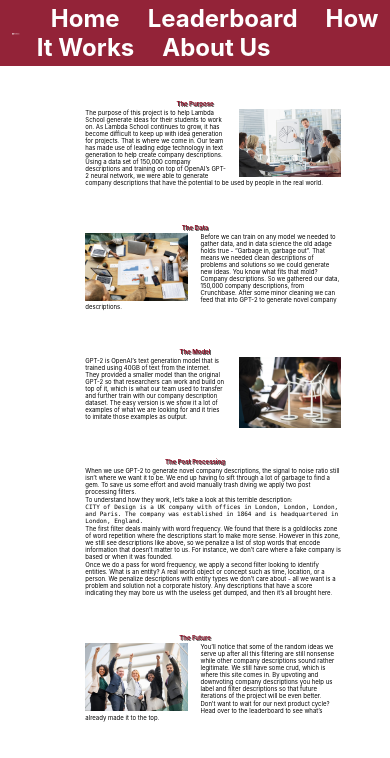
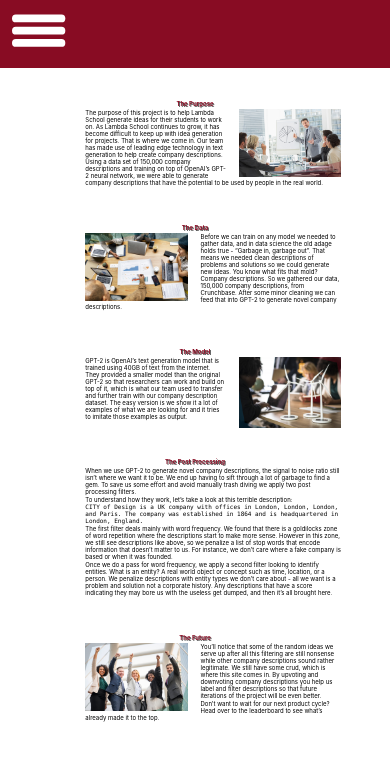
Before and after one commit to labs15-pain-point/frontend, a React (Create React App) app in the folder client/: page /howitworks in a window 390 px wide. Shown: the top 758 px of the page. Built offline with nearby package versions, Linux system fonts and the light colour scheme.

Commit message:
fixed navbar

```diff
--- a/client/package.json
+++ b/client/package.json
@@ -5,12 +5,16 @@
   "dependencies": {
     "axios": "^0.19.0",
     "react": "^16.9.0",
+    "react-burger-menu": "^2.6.11",
     "react-dom": "^16.9.0",
     "react-loader": "^2.4.5",
     "react-loader-spinner": "^3.1.2",
+    "react-motion": "^0.5.2",
+    "react-responsive": "^8.0.1",
     "react-router-dom": "^5.0.1",
     "react-scripts": "3.1.1",
     "react-scrollable-list": "^1.2.0",
+    "reactstrap": "^8.0.1",
     "styled-components": "^4.3.2"
   },
   "scripts": {
--- /dev/null
+++ b/client/src/components/DesktopHeader.js
@@ -0,0 +1,82 @@
+import React from 'react'
+import { NavLink } from 'react-router-dom'
+import styled from 'styled-components'
+import logoWhite from '../imgs/99LogoWithTextWhite.png'
+
+
+const DesktopHeader = props => {
+    return(
+        <StyledNav>
+        <div classname="logo">
+            <img src={logoWhite} alt="99 Logo White"/>
+        </div>
+        <div className="test">
+            <NavLink to="/">Home</NavLink>
+            <NavLink to="/leaderboard">Leaderboard</NavLink>
+            <NavLink to="/howitworks">How It Works</NavLink>
+            <NavLink to="/about">About Us</NavLink>
+        </div>
+    </StyledNav>
+    )
+}
+
+const StyledNav = styled.div`
+    background-color: #880C23;
+    position: fixed;
+    top: 0;
+    width: 100%;
+    display: flex;
+    flex-wrap: nowrap;
+    justify-content: space-evenly;
+    align-items: center;
+    margin-bottom: 50px;
+
+
+
+    padding: 1% 3% 1% 3%;
+    opacity: .9;
+
+    @media (max-width: 500px) {
+        padding-bottom: 50px;
+    }
+    @media (max-width: 800px) {
+        align-items: center;
+    }
+    .test {
+        display: flex;
+        width: 60%;
+        @media (max-width: 800px) {
+            margin-left: -30%;
+            align-items: center;
+        }
+        @media(max-width: 500px) {
+            display: none;
+        }
+    }
+    a {
+        color: #ffffff;
+        text-align: center;
+        padding: 14px;
+        text-decoration: none;
+        font-size: 2.4rem;
+        font-weight: bold;
+        @media (max-width: 800px) {
+            font-size: 1.6rem;
+            padding: 5px;
+
+        }
+        &:hover {
+            background: #545454;
+            color: black;
+        }
+    }
+    img {
+        width: 35%;
+        @media (max-width: 800px) {
+            width: 50%;
+        }
+    }
+
+`
+
+export default DesktopHeader
--- /dev/null
+++ b/client/src/components/Hamburger.js
@@ -0,0 +1,65 @@
+import React, { useState } from 'react'
+import { Motion, spring, presets } from 'react-motion'
+
+
+  const Hamburger = props => {
+
+    const [toggle, setToggle] = useState(false)
+
+    const toggleBurger = () => {
+        setToggle(!toggle)
+        props.toggleNav()
+    }
+
+    const style = {
+        overflow: 'visible',
+        cursor: 'pointer',
+        color: 'white',
+        // disable touch highlighting on devices
+        WebkitTapHighlightColor: "rgba(0,0,0,0)",
+    }
+
+    return (
+        <svg
+            viewBox="0 0 100 54"
+            height="30px"
+            onClick={toggleBurger}
+            style={style}
+        >
+            <Motion
+                style={{
+                    x: spring(toggle ? 1 : 0, presets.wobbly ),
+                    y: spring(toggle ? 0: 1, presets.wobbly ),
+                }}
+            >
+                {({ x,y }) => (
+                    <g
+                    id="navicon"
+                    fill="none"
+                    stroke="currentColor"
+                    strokeWidth="14"
+                    strokeLinecap="round"
+                    strokeLinejoin="round"
+                    >
+                        <line
+                            transform={`translate(${x * 12}, ${x * -7}) rotate(${x * 45}, 7, 26)`}
+                            x1="7" y1="26" x2="89" y2="26"
+                        />
+                        <line
+                            transform={`translate(${x * 12}, ${x * 7}) rotate(${x * -45}, 7, 70)`}
+                            x1="7" y1="70" x2="89" y2="70"
+                        />
+                        <line
+                            transform={`translate(${x * -96})`}
+                            opacity={y}
+                            x1="7" y1="48" x2="89" y2="48"
+                        />
+                    </g>
+                )}
+
+            </Motion>
+        </svg>
+    )
+  }
+
+  export default Hamburger
--- a/client/src/components/Header.js
+++ b/client/src/components/Header.js
@@ -1,53 +1,28 @@
-import React from 'react'
-import { NavLink } from 'react-router-dom'
-import styled from 'styled-components'
-import logoWhite from '../imgs/99LogoWithTextWhite.png'
-
+import React, { useState } from 'react'
+import { useMediaQuery } from 'react-responsive'
+import DesktopHeader from './DesktopHeader'
+import MobileHeader from './MobileHeader'
 
 const Header = props => {
+
+    const [collapsed, setCollapsed] = useState(true)
+
+    const isDesktop = useMediaQuery({
+        query: '(max-width: 500px)'
+    })
+
+    const toggleNav = () => {
+        setCollapsed(!collapsed)
+    }
+
     return (
-        <StyledNav>
-            <div classname="logo">
-                <img src={logoWhite} alt="99 Logo White" width="250"/>
-            </div>
-            <div>
-                <NavLink to="/">Home</NavLink>
-                <NavLink to="/leaderboard">Leaderboard</NavLink>
-                <NavLink to="/howitworks">How It Works</NavLink>
-                <NavLink to="/about">About Us</NavLink>
-            </div>
-        </StyledNav>
-
+        <div>
+            {isDesktop ? <MobileHeader toggleNav={toggleNav} collapsed={collapsed} /> : <DesktopHeader />}
+        </div>
     )
 }
 
-const StyledNav = styled.div`
-    background-color: #880C23;
-    position: fixed;
-    top: 0;
-    width: 100%;
-    display: flex;
-    justify-content: space-between;
-    align-items: center;
-    margin-bottom: 50px;
-    padding: 1% 3% 1% 3%;
-    opacity: .9;
-    a {
-        color: #ffffff;
-        text-align: center;
-        padding: 14px ;
-        text-decoration: none;
-        font-size: 2.4rem;
-        font-weight: bold;
-        &:hover {
-            background: #545454;
-            color: black;
-        }
-    }
-    img {
-        width: 35%;
-    }
 
-`
+
 
 export default Header
--- a/client/src/components/HowItWorks.js
+++ b/client/src/components/HowItWorks.js
@@ -14,7 +14,7 @@ const HowItWorks = props => {
             <HowItWorksContainerRight>
                 <h1>The Purpose</h1>
                 <p>
-                    <img src={purposeImage} title="Pie charts, how do they work?" />
+                    <img src={purposeImage} title="Pie charts, how do they work?" alt="Pie charts, how do they work?"/>
                     The purpose of this project is to help Lambda School generate ideas for their students to work on.
                     As Lambda School continues to grow, it has become difficult to keep up with idea generation for projects.
                     That is where we come in. Our team has made use of leading edge technology in text generation to help
--- /dev/null
+++ b/client/src/components/MobileHeader.js
@@ -0,0 +1,64 @@
+import React from 'react'
+import { NavLink } from 'react-router-dom'
+import styled from 'styled-components'
+import Hamburger from './Hamburger'
+
+const MobileHeader = props => {
+
+    return(
+        <StyledNav openMenu={props.collapsed}>
+            <Hamburger toggleNav={props.toggleNav}/>
+            <div className="test">
+                <NavLink onClick={props.toggleNav} to="/">Home</NavLink>
+                <NavLink onClick={props.toggleNav} to="/leaderboard">Leaderboard</NavLink>
+                <NavLink onClick={props.toggleNav} to="/howitworks">How It Works</NavLink>
+                <NavLink onClick={props.toggleNav} to="/about">About Us</NavLink>
+            </div>
+        </StyledNav>
+    )
+}
+
+const StyledNav = styled.div`
+    background-color: #880C23;
+    position: fixed;
+    top: 0;
+    width: 100%;
+    flex-wrap: nowrap;
+    justify-content: space-evenly;
+    align-items: center;
+    margin-bottom: 50px;
+    padding: 1% 3% 1% 3%;
+    opacity: 1;
+    transition: height 0.2s ease;
+    height: ${props => {
+        if (props.openMenu === false) {
+            return '100%;'
+        } else {
+            return '8%'
+        }
+    }}
+    }
+    .test {
+        display: ${props => {
+            if (props.openMenu === false) {
+                return 'flex'
+            } else {
+                return 'none'
+            }
+        }}
+        flex-direction: column;
+        margin-left: -8%;
+        margin-top: 30%;
+    }
+    a {
+        color: #ffffff;
+        text-align: center;
+        padding: 14px;
+        text-decoration: none;
+        font-size: 4rem;
+        font-weight: bold;
+    }
+
+`
+
+export default MobileHeader
```
Also changed, not shown: client/src/App.css (line endings or trailing spaces), 1 other file (tests, documents, lock files or other folders).
